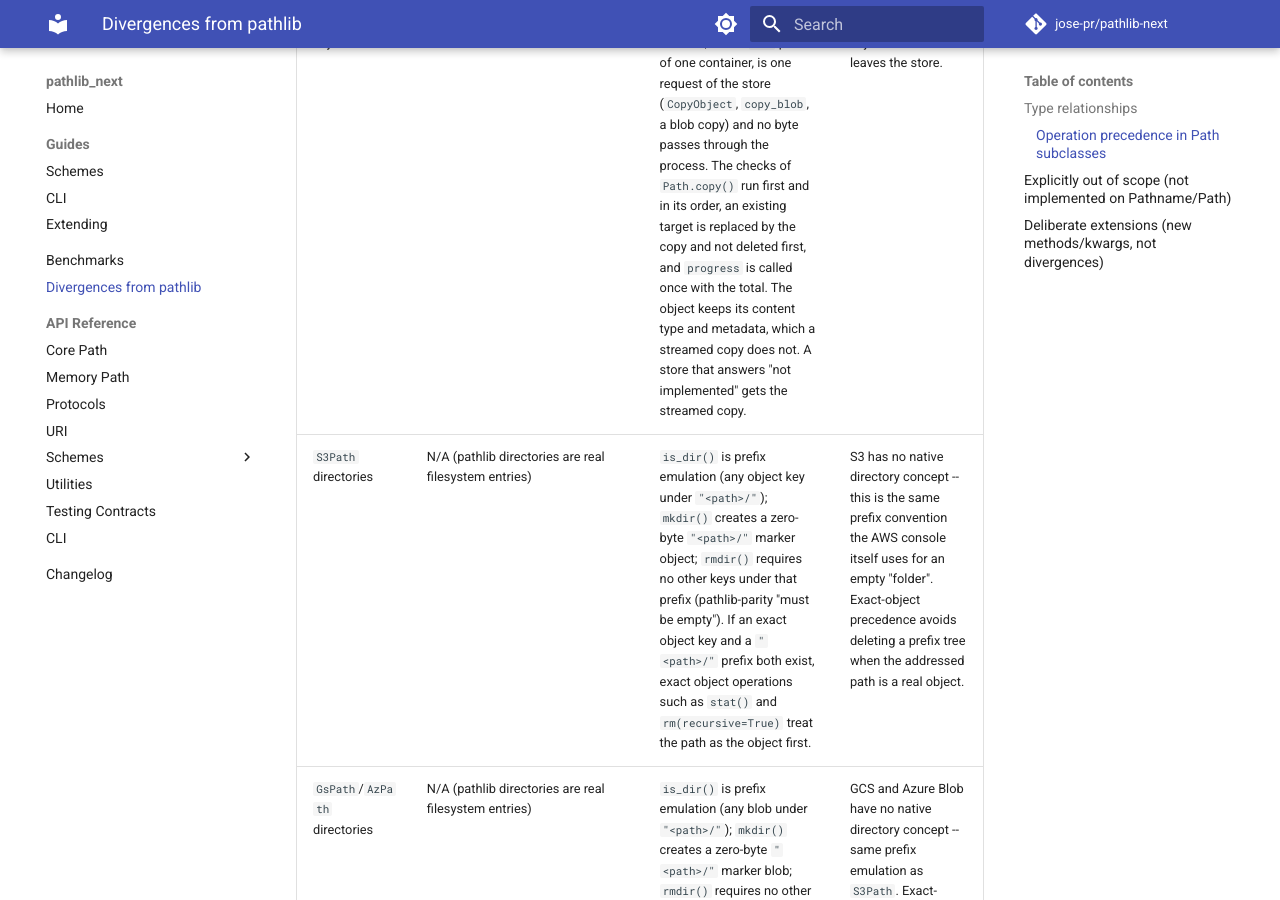
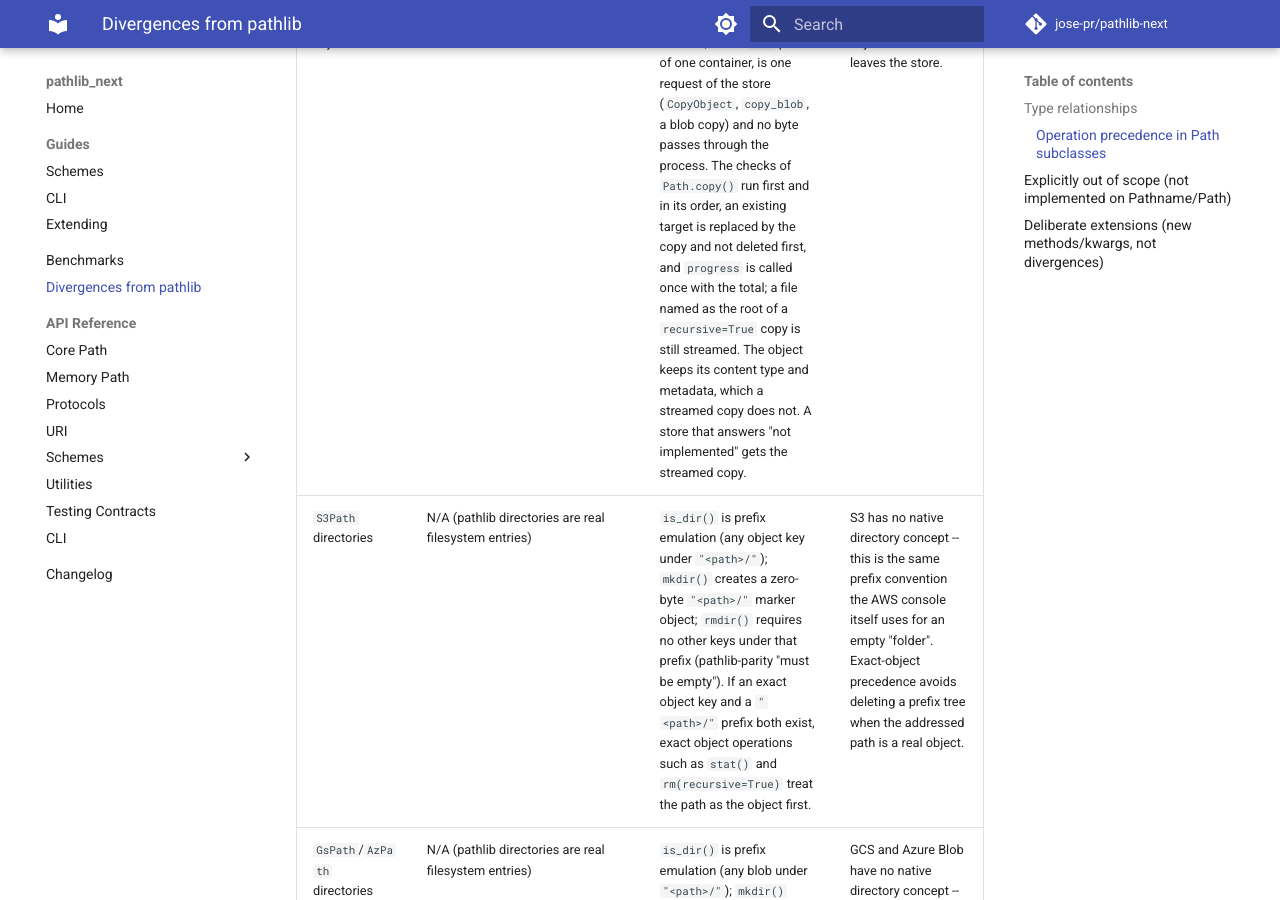
Before and after one commit to jose-pr/uripath, an MkDocs documentation site: the page built from docs/divergences.md, in a window 1280 px wide and 900 px high, scrolled down 26107 px. Built offline with MkDocs 1.6.1 and Material for MkDocs 9.7.7, drawn with Linux system fonts in a browser that asks for light colours; comment, search, counter and statistics services are not loaded.

Commit message:
fix: the object-store copy uses no private name of the core and leaves a recursive root to Path.copy()
The server-side copy imported five underscore helpers of the core, which a scheme
may not, and consumed the stats that move() hands to the copy it calls, so a
prefix move asked the store about its root again. The checks it makes are now its
own (the same object by bucket and key, a target that is a directory, an existing
target without overwrite), and a source that is the root of a recursive copy, or a
directory a listing named, goes to Path.copy() untouched: only a file with a
listing's stat, or a non-recursive copy, takes the store's copy call. A file named
as the root of a recursive copy is read and written, as before.

```diff
--- a/docs/divergences.md
+++ b/docs/divergences.md
@@ -105,7 +105,7 @@
 | `PathSyncer(preserve_mtime=True)` modification times | N/A (closest: `rsync`, which sets the time of a copy only with `-t`/`-a`) | A file the sync copies is given the modification time its source reported, through the overridable `_utime()` hook, where the target's class can set one (`LocalPath`, `FileUri`, `MemPath`, `SftpPath`, `FtpPath` on a server that lists `MFMT`): directories and links are left alone. A source that reports no time, and a target that cannot set one or refuses, keep the time the copy gave them, without an error. `quick_check` compares the two times at the resolution of the coarser side: whole seconds when either has no fractional part, else to a microsecond. **Behaviour change**: a copy used to carry the time it was written at; `preserve_mtime=False` restores that. | `quick_check` is on by default but could never succeed after this library's own copy (the copy carried its write time), so every later sync of a remote tree checksummed (downloaded) every file again. |
 | Object-store keys a directory walk does not reach | A directory holds exactly what `iterdir()` lists, so a recursive copy, move or remove sees all of it | `copy(recursive=True)`, `move()` and `rm(recursive=True)` on `s3:`/`gs:`/`az:` refuse a prefix that holds a key the walk cannot reach -- an empty, `.` or `..` segment (`d//y.txt`), the subtree under a key that is also an object, a `name/` key that holds data -- with `OSError(EINVAL)` naming the keys, before anything is created or removed. `rm(..., ignore_error=...)` is offered that error and, if it is ignored, removes only the keys a walk reaches. A prefix of ordinary keys is still removed with one batched delete. | A move copies by walking and then removes the prefix with a flat listing, so these keys were deleted without being copied, and a recursive copy left them behind silently. Refusing keeps the copy and the delete to one set of keys and leaves the source whole. |
 | Writing or renaming onto an object-store prefix directory | `write_bytes()` onto a directory raises `IsADirectoryError`/`PermissionError`; `rename()` onto one raises `IsADirectoryError`/`FileExistsError` | `open("w")` and `rename()` onto a path with keys under `"<path>/"` on `s3:`/`gs:`/`az:` raise `IsADirectoryError`, at the cost of one list request. Credentials that may write but not list are not stopped. `mkdir()` treats only `FileNotFoundError` from `stat()` as absent, so a failed probe raises instead of writing a marker beside an object. `rmdir()` of a bucket or container root raises `PermissionError` on all three. | An object written over a prefix hides every key below it from listings, walks, copies and syncs. |
-| `copy()` of a file onto a key of the same object store | `shutil` and `pathlib` copy by reading and writing the bytes | `copy()` of a file between two `s3:` (or two `gs:`) paths that one client reaches, or two `az:` paths of one container, is one request of the store (`CopyObject`, `copy_blob`, a blob copy) and no byte passes through the process. The checks of `Path.copy()` run first and in its order, an existing target is replaced by the copy and not deleted first, and `progress` is called once with the total. The object keeps its content type and metadata, which a streamed copy does not. A store that answers "not implemented" gets the streamed copy. | The bytes would otherwise cross the network twice for an object that never leaves the store. |
+| `copy()` of a file onto a key of the same object store | `shutil` and `pathlib` copy by reading and writing the bytes | `copy()` of a file between two `s3:` (or two `gs:`) paths that one client reaches, or two `az:` paths of one container, is one request of the store (`CopyObject`, `copy_blob`, a blob copy) and no byte passes through the process. The checks of `Path.copy()` run first and in its order, an existing target is replaced by the copy and not deleted first, and `progress` is called once with the total; a file named as the root of a `recursive=True` copy is still streamed. The object keeps its content type and metadata, which a streamed copy does not. A store that answers "not implemented" gets the streamed copy. | The bytes would otherwise cross the network twice for an object that never leaves the store. |
 | `S3Path` directories | N/A (pathlib directories are real filesystem entries) | `is_dir()` is prefix emulation (any object key under `"<path>/"`); `mkdir()` creates a zero-byte `"<path>/"` marker object; `rmdir()` requires no other keys under that prefix (pathlib-parity "must be empty"). If an exact object key and a `"<path>/"` prefix both exist, exact object operations such as `stat()` and `rm(recursive=True)` treat the path as the object first. | S3 has no native directory concept -- this is the same prefix convention the AWS console itself uses for an empty "folder". Exact-object precedence avoids deleting a prefix tree when the addressed path is a real object. |
 | `GsPath`/`AzPath` directories | N/A (pathlib directories are real filesystem entries) | `is_dir()` is prefix emulation (any blob under `"<path>/"`); `mkdir()` creates a zero-byte `"<path>/"` marker blob; `rmdir()` requires no other blobs under that prefix (pathlib-parity "must be empty"). If an exact object/blob key and a `"<path>/"` prefix both exist, exact object operations such as `stat()` and `rm(recursive=True)` treat the path as the object first. | GCS and Azure Blob have no native directory concept -- same prefix emulation as `S3Path`. Exact-object precedence avoids deleting a prefix tree when the addressed path is a real object. |
 | `GitHubPath`/`GitLabPath` write methods (`mkdir`, `unlink`, `rmdir`, `rename`, `chmod`, `open("w")`) | pathlib supports all of these | All raise `NotImplementedError` -- read-only | Writing to a git repo goes through a commits API (create a commit, not a direct file write) with no filesystem-shaped equivalent (must specify a commit message/author, and typically targets a new branch) -- out of scope; revisit only with a concrete use case. |
```
Also changed, not shown: src/uripath/AGENTS.md (+2 -1 lines), 1 other file.
